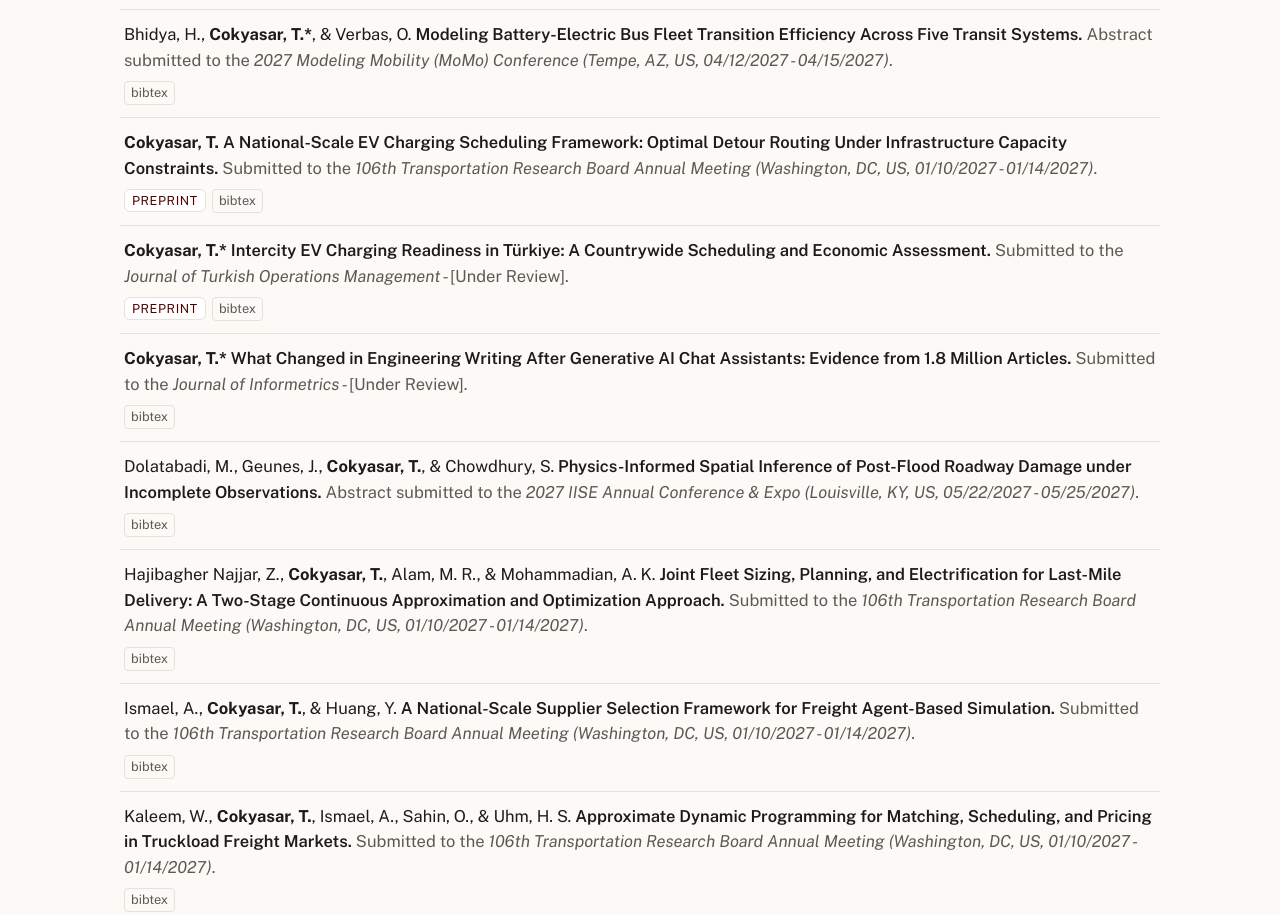
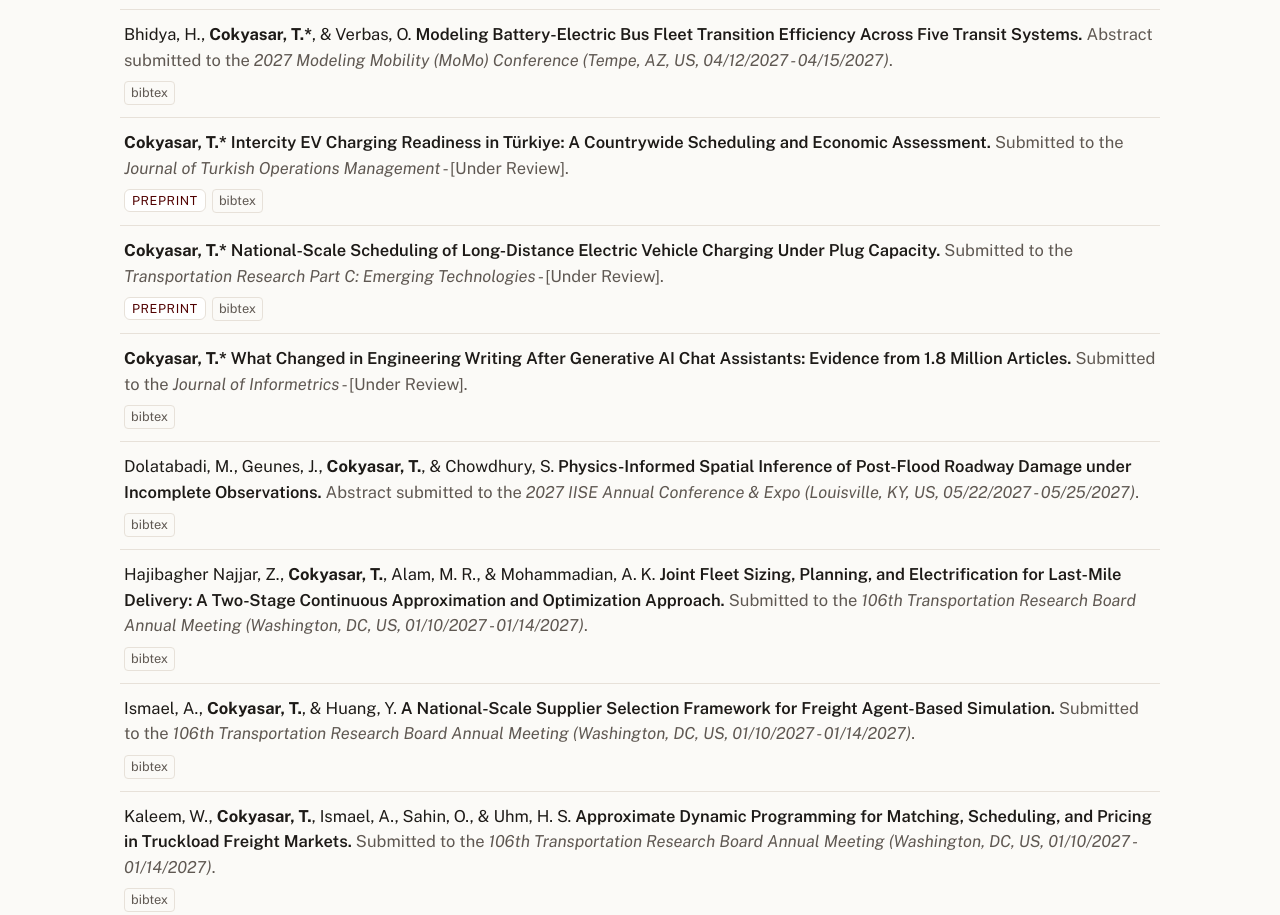
Before and after one commit to tcokyasar44/tcokyasar44.github.io, a plain HTML site: page publications.html in a window 1280 px wide. Shown: the part 3964-4879 px from the top of the page. Drawn offline with Linux system fonts and the light colour scheme.

Commit message:
Website update Mon 11/23/2026 16:34

```diff
--- a/publications.html
+++ b/publications.html
@@ -335,17 +335,18 @@
   note = {Abstract submitted to the \textit{2027 Modeling Mobility (MoMo) Conference (Tempe, AZ, US, 04/12/2027 - 04/15/2027)}},
   usera = {corresp}
 }</pre></details></div></div></div>
-<div class="bibbase_paper"><div class="bibbase_paper_content"><span class="bibbase_paper_author"><strong>Cokyasar, T.</strong></span> <span class="bibbase_paper_title">A National-Scale EV Charging Scheduling Framework: Optimal Detour Routing Under Infrastructure Capacity Constraints.</span> <span class="bibbase_note">Submitted to the <em>106th Transportation Research Board Annual Meeting (Washington, DC, US, 01/10/2027 - 01/14/2027)</em>.</span><div class="bibbase_paper_links"><a class="link" href="https://arxiv.org/pdf/2607.18453" target="_blank" rel="noopener">preprint</a> <details class="bibtex"><summary>bibtex</summary><pre class="well">@unpublished{Cokyasar2026eee,
-  title={A National-Scale EV Charging Scheduling Framework: Optimal Detour Routing Under Infrastructure Capacity Constraints.},
-  author={Cokyasar, Taner},
-  note = {Submitted to the \textit{106th Transportation Research Board Annual Meeting (Washington, DC, US, 01/10/2027 - 01/14/2027)}},
-  url = {https://arxiv.org/pdf/2607.18453}
-}</pre></details></div></div></div>
 <div class="bibbase_paper"><div class="bibbase_paper_content"><span class="bibbase_paper_author"><strong>Cokyasar, T.*</strong></span> <span class="bibbase_paper_title">Intercity EV Charging Readiness in Türkiye: A Countrywide Scheduling and Economic Assessment.</span> <span class="bibbase_note">Submitted to the <em>Journal of Turkish Operations Management</em> - [Under Review].</span><div class="bibbase_paper_links"><a class="link" href="https://arxiv.org/pdf/2607.25143" target="_blank" rel="noopener">preprint</a> <details class="bibtex"><summary>bibtex</summary><pre class="well">@unpublished{Cokyasar2026tr,
   title={Intercity {EV} Charging Readiness in {Türkiye}: A Countrywide Scheduling and Economic Assessment.},
   author={Cokyasar, Taner},
   note = {Submitted to the \textit{Journal of Turkish Operations Management} - [Under Review]},
   url = {https://arxiv.org/pdf/2607.25143},
+  usera = {corresp}
+}</pre></details></div></div></div>
+<div class="bibbase_paper"><div class="bibbase_paper_content"><span class="bibbase_paper_author"><strong>Cokyasar, T.*</strong></span> <span class="bibbase_paper_title">National-Scale Scheduling of Long-Distance Electric Vehicle Charging Under Plug Capacity.</span> <span class="bibbase_note">Submitted to the <em>Transportation Research Part C: Emerging Technologies</em> - [Under Review].</span><div class="bibbase_paper_links"><a class="link" href="https://arxiv.org/pdf/2607.18453" target="_blank" rel="noopener">preprint</a> <details class="bibtex"><summary>bibtex</summary><pre class="well">@unpublished{Cokyasar2026eee,
+  title={National-Scale Scheduling of Long-Distance Electric Vehicle Charging Under Plug Capacity.},
+  author={Cokyasar, Taner},
+  note = {Submitted to the \textit{Transportation Research Part C: Emerging Technologies} - [Under Review]},
+  url = {https://arxiv.org/pdf/2607.18453},
   usera = {corresp}
 }</pre></details></div></div></div>
 <div class="bibbase_paper"><div class="bibbase_paper_content"><span class="bibbase_paper_author"><strong>Cokyasar, T.*</strong></span> <span class="bibbase_paper_title">What Changed in Engineering Writing After Generative AI Chat Assistants: Evidence from 1.8 Million Articles.</span> <span class="bibbase_note">Submitted to the <em>Journal of Informetrics</em> - [Under Review].</span><div class="bibbase_paper_links"><details class="bibtex"><summary>bibtex</summary><pre class="well">@unpublished{Cokyasar2026JOI,
```
Also changed, not shown: research.html (+1 -1 lines), tr/publications.html (+7 -6 lines), tr/research.html (+1 -1 lines), 2 other files.
